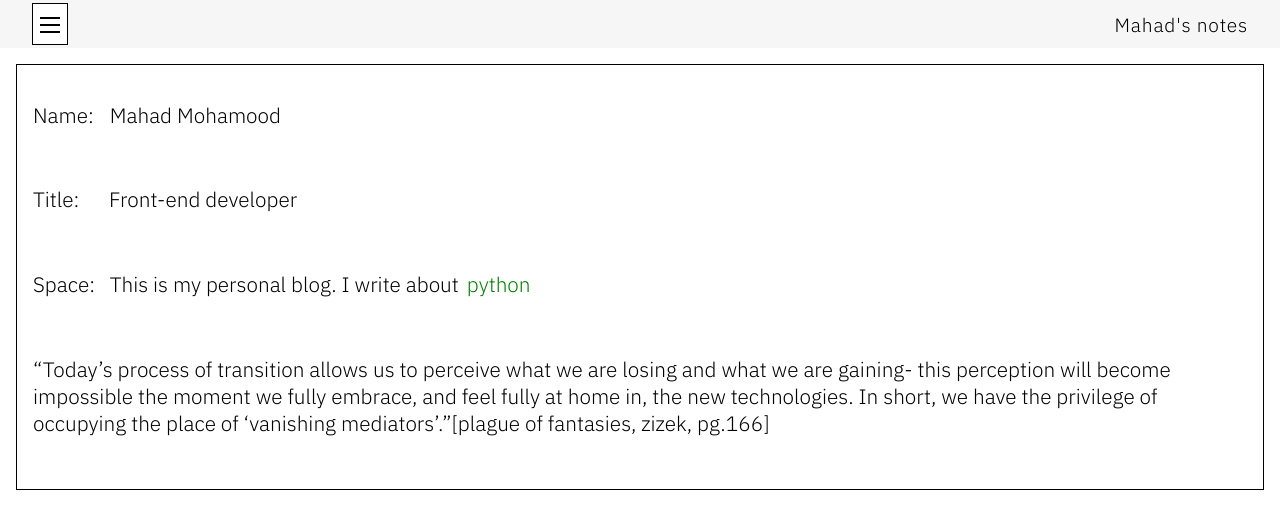
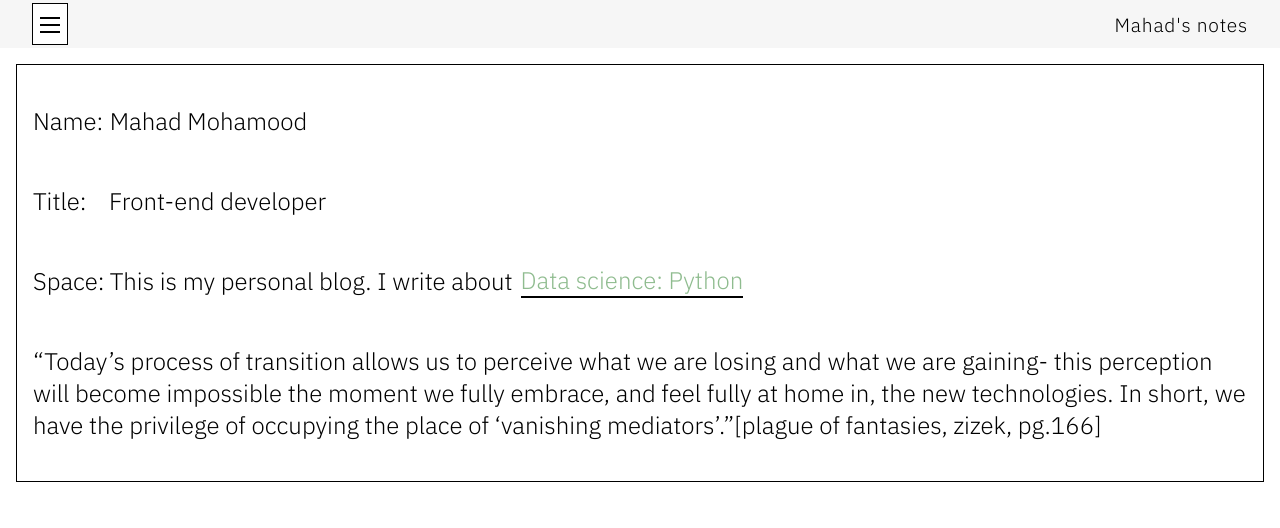
Before and after one commit to Elir-Mahad/notes, a Next.js app: page / in a window 1280 px wide. Shown: the top 528 px of the page. Built offline with nearby package versions, Linux system fonts and the light colour scheme.

Commit message:
Improve content for landing page

```diff
--- a/components/Featured.js
+++ b/components/Featured.js
@@ -23,11 +23,11 @@ function Featured() {
               This is my personal blog. I write about
             </p>
             <div className={style.words}>
-              <span className={style.word}>react</span>
-              <span className={style.word}>javascript</span>
-              <span className={style.word}>python</span>
-              <span className={style.word}>data</span>
-              <span className={style.word}>drawing</span>
+              <span className={style.word}>Front-end: Javascript, React</span>
+              <span className={style.word}>Backend: Mongdb, firebase</span>
+              <span className={style.word}>Data science: Python</span>
+              <span className={style.word}>Competitive programming</span>
+              <span className={style.word}>Philosophy + tech </span>
             </div>
           </div>
         </LpRow>
--- a/styles/Home.module.css
+++ b/styles/Home.module.css
@@ -17,6 +17,7 @@
   display: flex;
   align-items: center;
   padding-left: 0.5rem;
+  font-weight: 800;
 }
 
 .word {
@@ -27,22 +28,26 @@
   color: purple;
 }
 .word:nth-child(2) {
-  color: red;
+  color: darkred;
+  border-bottom: 2px solid black;
   animation-delay: 2s;
 }
 
 .word:nth-child(3) {
-  color: green;
+  color: darkseagreen;
+  border-bottom: 2px solid black;
   animation-delay: 4s;
 }
 
 .word:nth-child(4) {
   color: blue;
+  border-bottom: 2px solid black;
   animation-delay: 6s;
 }
 
 .word:nth-child(5) {
-  color: yellow;
+  color: darkolivegreen;
+  border-bottom: 2px solid black;
   animation-delay: 8s;
 }
 
--- a/styles/Styles.js
+++ b/styles/Styles.js
@@ -9,13 +9,13 @@ export const LandingPage = styled.div`
   border: 1px solid black;
   padding: 1rem;
   margin: 1rem;
-  font-size: 1.3rem;
+  font-size: 1.5rem;
 `;
 
 export const LpRow = styled.div`
   display: flex;
   align-items: center;
-  margin-bottom: 1rem;
+  // margin-bottom: 1rem;
 `;
 
 export const LprTag = styled.p`
```
